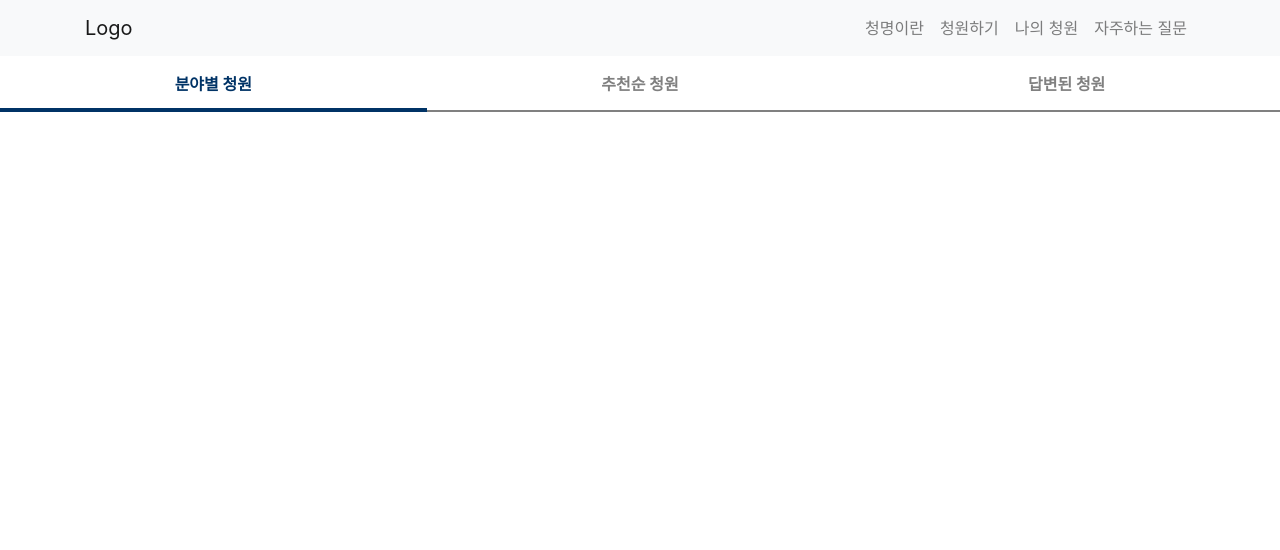
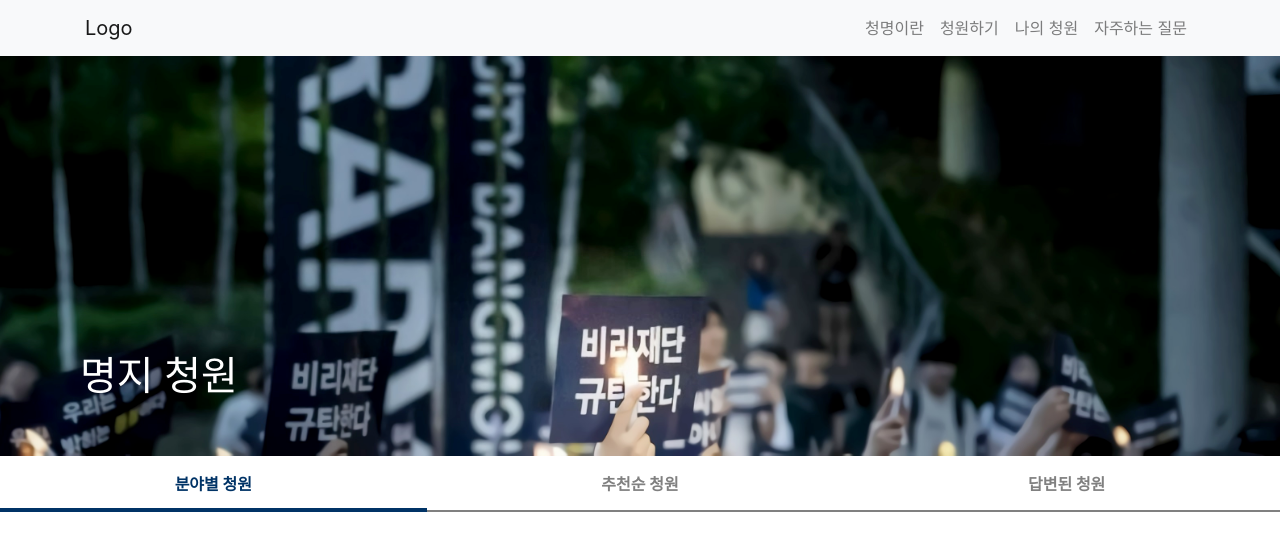
Before and after one commit to oneandhalf/CheongMyong-Client, a React (Create React App) app: page / in a window 1280 px wide. Shown: the top 550 px of the page. Built offline with nearby package versions, Linux system fonts and the light colour scheme.

Commit message:
Modified Component: PetitionsView

```diff
--- a/src/components/PetitionsView.js
+++ b/src/components/PetitionsView.js
@@ -2,6 +2,7 @@ import React, {useState} from "react";
 import {Nav, NavItem, NavLink} from "reactstrap";
 import classNames from "classnames";
 import "./assets/css/PetitionsView.css";
+import MainImg from "./MainImg";
 import FieldView from "./FieldView"
 import RecommendView from "./RecommendView";
 import ReplyView from "./ReplyView";
@@ -65,6 +66,7 @@ const PetitionsView = props => {
 
   return (
     <div className="PetitionsView">
+      <MainImg/>
       <Nav>
         {_pMenu}
       </Nav>
```
